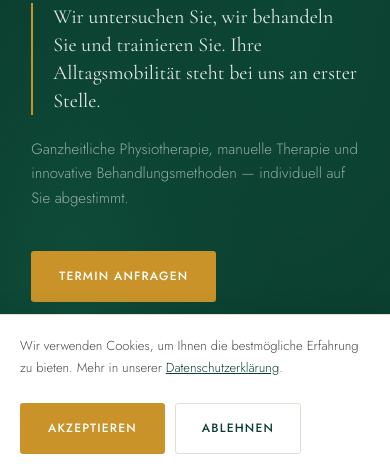
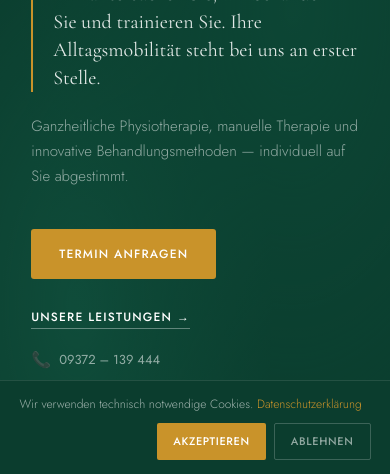
Before and after one commit to lenninnel/praxis-med-vital, an Astro site: page / in a window 390 px wide. Shown: the part 370-844 px from the top of the page. Built offline with nearby package versions, Linux system fonts and the light colour scheme; Astro itself is replaced by a stand-in of ours.

Commit message:
5 Quick Wins — Cookie, Hamburger, Evidenz, Tel Hero, Copyright
Co-Authored-By: Claude Opus 4.7 (1M context) <noreply@anthropic.com>

```diff
--- a/src/data/leistungen.json
+++ b/src/data/leistungen.json
@@ -41,7 +41,7 @@
       "id": "spezialisierung",
       "num": "03",
       "titel": "Spezialisierung",
-      "beschreibung": "Zertifizierte Spezialmethoden für Privat- und Selbstzahler — ohne ärztliche Überweisung direkt buchbar. Nur von Therapeuten mit staatlich anerkanntem Diplom durchgeführt.",
+      "beschreibung": "Komplementäre und erfahrungsbasierte Spezialmethoden für Privat- und Selbstzahler — ohne ärztliche Überweisung direkt buchbar.",
       "leistungen": [
         { "name": "Sektoraler Heilpraktiker Physiotherapie", "desc": "Sie können ohne ärztliche Verordnung bei uns unkompliziert eine Therapie bekommen — ohne Einschränkungen, genau auf Ihre Bedürfnisse angepasst." },
         { "name": "Applied Kinesiology (DÄGAK)", "desc": "Ganzheitliche Diagnose- und Behandlungsmethode auf Basis manueller Muskeltests. Ermöglicht die strategische Suche nach Auslösern wiederkehrender Beschwerden — auch wenn die Ursache fernab des Symptoms liegt. Nur von Therapeuten mit staatlich anerkanntem Diplom durchgeführt.", "detail": "/leistungen/applied-kinesiology" },
--- a/src/layouts/Layout.astro
+++ b/src/layouts/Layout.astro
@@ -90,7 +90,7 @@ const {
       </div>
     </div>
     <div class="footer-bottom">
-      <span>&copy; 2026 Praxis Med Vital &middot; Wehrheim, Kenner &amp; Hurth GbR</span>
+      <span>&copy; {new Date().getFullYear()} Praxis Med Vital &middot; Wehrheim, Kenner &amp; Hurth GbR</span>
       <span>
         <a href="/impressum">Impressum</a> &middot; <a href="/datenschutz">Datenschutz</a>
       </span>
@@ -99,15 +99,13 @@ const {
 
   <!-- Cookie Banner -->
   <div class="cookie-banner" id="cookie-banner">
-    <div class="cookie-banner__inner">
-      <p class="cookie-banner__text">
-        Wir verwenden Cookies, um Ihnen die bestmögliche Erfahrung zu bieten.
-        Mehr in unserer <a href="/datenschutz">Datenschutzerklärung</a>.
-      </p>
-      <div class="cookie-banner__actions">
-        <button class="btn-primary" id="cookie-accept">Akzeptieren</button>
-        <button class="btn-outline--dark btn-outline" id="cookie-decline">Ablehnen</button>
-      </div>
+    <p class="cookie-banner__text">
+      Wir verwenden technisch notwendige Cookies.
+      <a href="/datenschutz">Datenschutzerklärung</a>
+    </p>
+    <div class="cookie-banner__actions">
+      <button class="cookie-banner__btn cookie-banner__btn--accept" id="cookie-accept">Akzeptieren</button>
+      <button class="cookie-banner__btn cookie-banner__btn--decline" id="cookie-decline">Ablehnen</button>
     </div>
   </div>
 
--- a/src/pages/index.astro
+++ b/src/pages/index.astro
@@ -26,6 +26,10 @@ const woerth = standorte.find((s: any) => s.id === 'woerth')!;
         <a href="/kontakt" class="btn-primary">Termin anfragen</a>
         <a href="/leistungen" class="btn-ghost">Unsere Leistungen →</a>
       </div>
+      <a href={`tel:${site.phonePlain}`} class="hero__tel">
+        <span class="hero__tel-icon" aria-hidden="true">📞</span>
+        {site.phone}
+      </a>
     </div>
   </section>
 
@@ -120,7 +124,7 @@ const woerth = standorte.find((s: any) => s.id === 'woerth')!;
       <hr class="rule"/>
       <h2 class="section-title" style="margin-top:18px">Unser Behandlungsspektrum</h2>
       <p class="section-sub">
-        Von Krankengymnastik bis Manuelle Therapie — ein breites Spektrum an evidenzbasierten Behandlungen.
+        Von Krankengymnastik bis Manuelle Therapie — bewährte physiotherapeutische Methoden, ergänzt durch komplementäre Spezialmethoden.
       </p>
     </div>
     <div class="container" style="margin-top:48px">
@@ -313,6 +317,21 @@ const woerth = standorte.find((s: any) => s.id === 'woerth')!;
 </Layout>
 
 <style>
+  .hero__tel {
+    display: inline-flex;
+    align-items: center;
+    gap: 8px;
+    margin-top: 20px;
+    color: rgba(255, 255, 255, 0.55);
+    font-family: var(--ff-sans);
+    font-size: 13px;
+    font-weight: 400;
+    text-decoration: none;
+    transition: color .2s;
+  }
+  .hero__tel:hover { color: rgba(255, 255, 255, 0.9); }
+  .hero__tel-icon { font-size: 16px; line-height: 1; }
+
   .hero__claim {
     font-family: var(--ff-serif);
     font-size: clamp(20px, 2.2vw, 26px);
--- a/src/styles/global.css
+++ b/src/styles/global.css
@@ -534,23 +534,41 @@ strong{font-weight:500}
 /* ---------- Cookie Banner ---------- */
 .cookie-banner{
   position:fixed;bottom:0;left:0;right:0;z-index:200;
-  background:var(--white);
-  border-top:1px solid var(--border);
-  box-shadow:0 -4px 24px rgba(0,0,0,.08);
-  padding:20px clamp(1.25rem,4vw,3rem);
-  display:none;
+  background:var(--g900);
+  border-top:1px solid rgba(255,255,255,.1);
+  padding:12px 5%;
+  display:none;align-items:center;justify-content:space-between;
+  gap:16px;
 }
-.cookie-banner.show{display:block}
-.cookie-banner__inner{
-  max-width:1200px;margin:0 auto;
-  display:flex;align-items:center;justify-content:space-between;
-  gap:24px;flex-wrap:wrap;
+.cookie-banner.show{display:flex}
+.cookie-banner__inner{display:contents}
+.cookie-banner__text{
+  font-size:12px;font-weight:300;color:rgba(255,255,255,.6);
+  line-height:1.55;margin:0;flex:1;
 }
-.cookie-banner__text{
-  font-size:13px;font-weight:300;color:var(--ink-mid);flex:1;min-width:200px;
+.cookie-banner__text a{color:var(--amber);text-decoration:none}
+.cookie-banner__text a:hover{color:var(--amber-dk)}
+.cookie-banner__actions{display:flex;gap:8px;flex-shrink:0}
+.cookie-banner__btn{
+  font-family:var(--ff-sans);
+  font-size:11px;font-weight:500;
+  letter-spacing:.06em;text-transform:uppercase;
+  padding:8px 16px;border-radius:2px;cursor:pointer;
+  transition:background .2s,color .2s,border-color .2s;
 }
-.cookie-banner__text a{color:var(--g900);text-decoration:underline}
-.cookie-banner__actions{display:flex;gap:10px;flex-shrink:0}
+.cookie-banner__btn--accept{
+  background:var(--amber);color:var(--white);border:none;
+}
+.cookie-banner__btn--accept:hover{background:var(--amber-dk)}
+.cookie-banner__btn--decline{
+  background:transparent;color:rgba(255,255,255,.55);
+  border:1px solid rgba(255,255,255,.2);
+}
+.cookie-banner__btn--decline:hover{color:var(--white);border-color:rgba(255,255,255,.4)}
+@media(max-width:560px){
+  .cookie-banner{flex-direction:column;align-items:stretch;gap:10px;padding:14px 5%}
+  .cookie-banner__actions{justify-content:flex-end}
+}
 
 /* ---------- Legal ---------- */
 .legal-content{max-width:760px;margin:0 auto}
```
